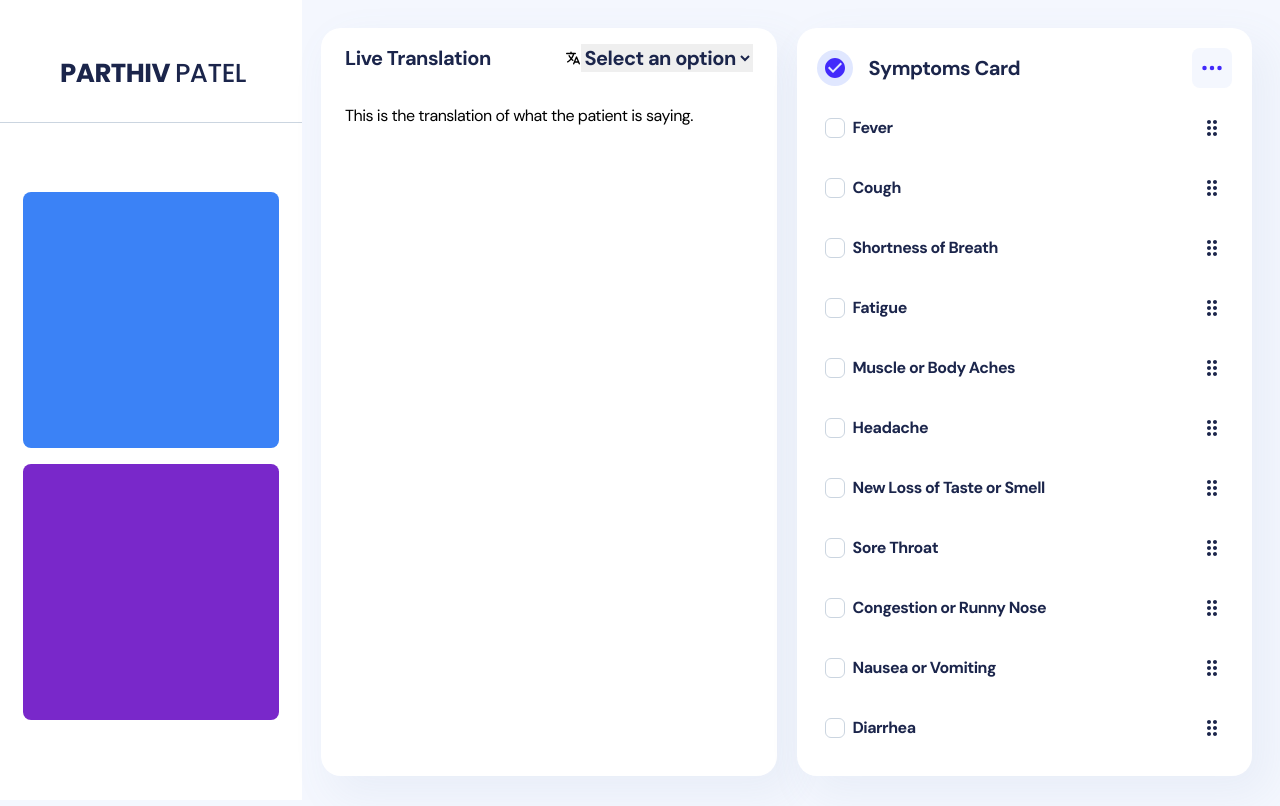
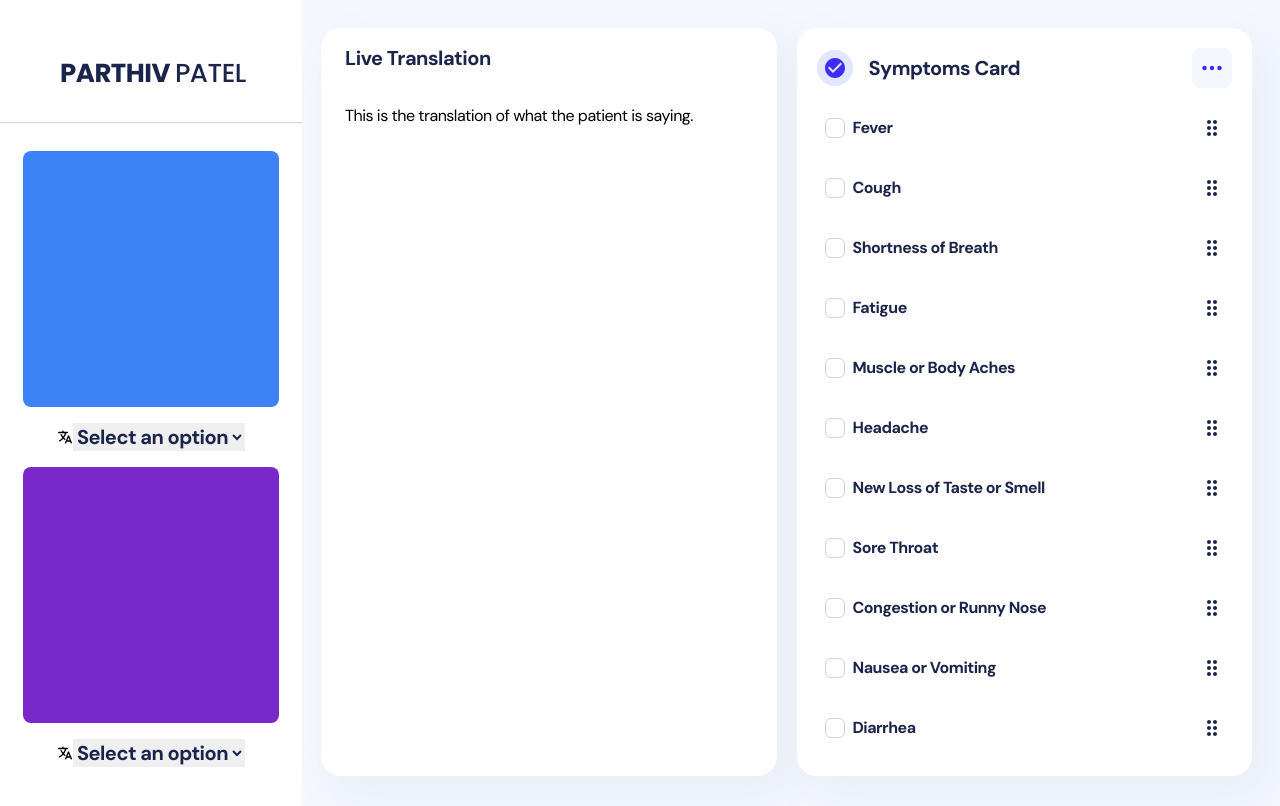
Before and after one commit to braynguyen/MediLingual, a React (Create React App) app in the folder front-end/: page /admin/default in a window 1280 px wide. Built offline with nearby package versions, Linux system fonts and the light colour scheme; what tailwindcss-rtl would draw is missing.

Commit message:
moved things

```diff
--- a/front-end/src/components/sidebar/index.jsx
+++ b/front-end/src/components/sidebar/index.jsx
@@ -4,11 +4,21 @@ import Links from "./components/Links";
 import SidebarCard from "components/sidebar/componentsrtl/SidebarCard";
 import routes from "routes.js";
 import Switch from "components/switch";
+import { IoLanguage } from "react-icons/io5";
+import { IoPersonCircle } from "react-icons/io5";
+import { IoPersonCircleSharp } from "react-icons/io5";
+
 
 const Sidebar = ({ open, onClose }) => {
   // States for toggling buttons
   const [isPatientToggled, setIsPatientToggled] = useState(false);
   const [isDoctorToggled, setIsDoctorToggled] = useState(false);
+
+  const [selectedOption, setSelectedOption] = useState('');
+
+  const handleSelect = (event) => {
+    setSelectedOption(event.target.value);
+  };
 
   const handlePatientToggle = () => {
     // handle recording
@@ -49,12 +59,61 @@ const Sidebar = ({ open, onClose }) => {
         >
           {/* Patient icon here */}
         </button>
+
+        <div className="display inline-flex items-center pt-4">
+                    <IoLanguage className="align-bottom" />
+                    <div className="text-xl font-bold text-navy-700 dark:text-white items-center">
+                        <select
+                            value={selectedOption}
+                            onChange={handleSelect}
+                            className="text-xl font-bold text-navy-700 dark:text-white items-center justify-between"
+                        >
+                            <option
+                                className="hover:bg-yellow-200"
+                            >Select an option</option>
+                            <option className="hover:bg-yellow-200"
+                            >Option 1</option>
+                            <option className="hover:bg-yellow-200"
+                            >Option 2</option>
+                            <option value="3"
+                                className="hover:bg-yellow-200"
+                            >Option 3</option>
+                        </select>
+                    </div>
+                </div>
+
         <button
           className={`mt-4 w-64 h-64 aspect-ratio-1 ${isDoctorToggled ? 'bg-yellow-500' : 'bg-purple-700'} rounded-lg flex items-center justify-center`}
           onClick={handleDoctorToggle}
         >
           {/* Doctor icon here */}
         </button>
+
+        <div className="display inline-flex items-center pt-4">
+                    <IoLanguage className="align-bottom" />
+                    <div className="text-xl font-bold text-navy-700 dark:text-white items-center">
+                        <select
+                            value={selectedOption}
+                            onChange={handleSelect}
+                            className="text-xl font-bold text-navy-700 dark:text-white items-center justify-between"
+                        >
+                            <option
+                                className="hover:bg-yellow-200"
+                            >Select an option</option>
+                            <option className="hover:bg-yellow-200"
+                            >Option 1</option>
+                            <option className="hover:bg-yellow-200"
+                            >Option 2</option>
+                            <option value="3"
+                                className="hover:bg-yellow-200"
+                            >Option 3</option>
+                        </select>
+                    </div>
+                </div>
+
+
+
+
       </div>
 
     </div>
--- a/front-end/src/views/admin/default/components/TranslateCard.jsx
+++ b/front-end/src/views/admin/default/components/TranslateCard.jsx
@@ -24,27 +24,7 @@ const TranslateCard = (props) => {
                     </div>
                 </header>
 
-      <div className="display inline-flex items-center pt-4">
-        <IoLanguage className= "align-bottom"/>
-        <div className="text-xl font-bold text-navy-700 dark:text-white items-center">
-        <select
-          value={selectedOption}
-          onChange={handleSelect}
-          className="text-xl font-bold text-navy-700 dark:text-white items-center justify-between"
-        >
-          <option
-          className="hover:bg-yellow-200"
-          >Select an option</option>
-          <option className="hover:bg-yellow-200"
-          >Option 1</option>
-          <option className="hover:bg-yellow-200"
-          >Option 2</option>
-          <option value="3"
-          className="hover:bg-yellow-200"
-          >Option 3</option>
-        </select>
-      </div>
-      </div>
+
             </div>
 
             <div className="mt-8 overflow-x-scroll xl:overflow-x-hidden">
```
Lines whose indentation alone changed are shown as unchanged.
